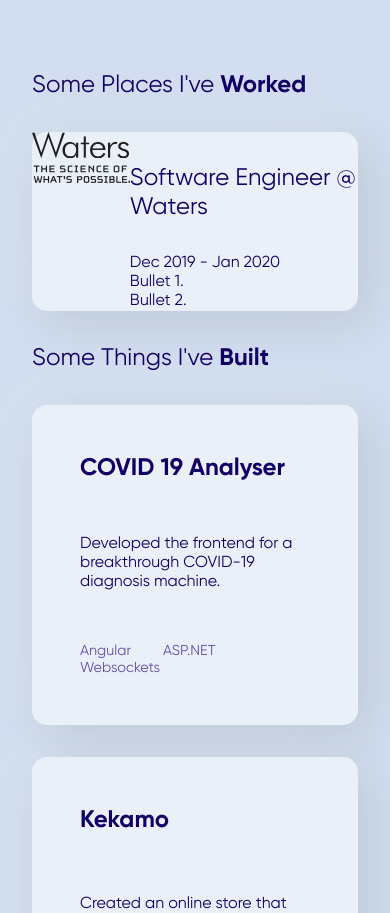
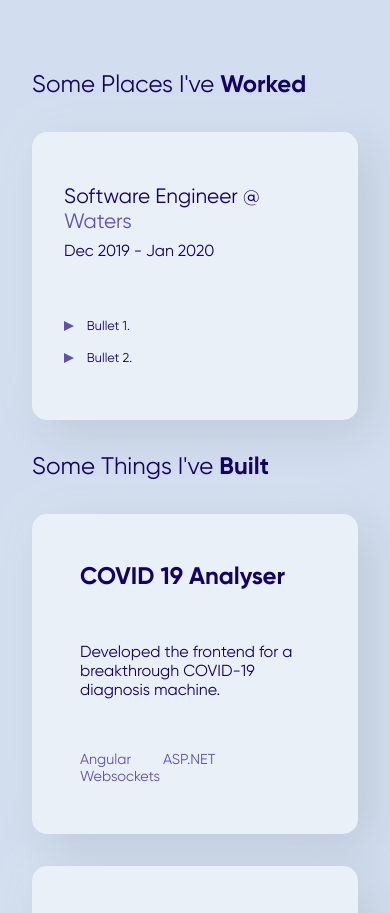
Before and after one commit to eddireeder/personal-website, a React (Create React App) app: page / in a window 390 px wide. Shown: the part 806-1719 px from the top of the page. Built offline with nearby package versions, Linux system fonts and the light colour scheme.

Commit message:
Styled experience block

```diff
--- a/src/components/Experiences/Experience/Experience.scss
+++ b/src/components/Experiences/Experience/Experience.scss
@@ -1,8 +1,81 @@
 .Experience {
   display: grid;
+  height: 18rem;
   grid-template-columns: 30% 70%;
 
   .logo {
-    width: 100%;
+    width: 50%;
+    place-self: center;
+  }
+
+  .information {
+    display: flex;
+    flex-direction: column;
+    justify-content: space-around;
+    padding: 3rem 3rem 3rem 0;
+
+    .title {
+      margin: 0;
+
+      .company {
+        color: #6250ac;
+      }
+    }
+
+    .time-range {
+      font-size: 1rem;
+      margin-top: 0.5rem;
+    }
+
+    .bullet {
+      font-size: 0.9rem;
+      margin: 1rem 0;
+      display: flex;
+
+      &:last-child {
+        margin-bottom: 0;
+      }
+
+      .point {
+        border-top: 5px solid transparent;
+        border-left: 10px solid #6250ac;
+        border-bottom: 5px solid transparent;
+        height: 0;
+        width: 0;
+        margin-right: 0.8rem;
+        position: relative;
+        top: 2px;
+      }
+    }
   }
 }
+
+@media screen and (max-width: 700px) {
+  .Experience {
+    grid-template-columns: 100%;
+
+    .information {
+      padding: 2.5rem;
+    }
+
+    .logo {
+      display: none;
+    }
+  }
+}
+
+@media screen and (max-width: 500px) {
+  .Experience {
+    .information {
+      padding: 2rem;
+
+      .title {
+        font-size: 1.3rem;
+      }
+
+      .bullet {
+        font-size: 0.8rem;
+      }
+    }
+  }
+}
--- a/src/components/Experiences/Experience/Experience.tsx
+++ b/src/components/Experiences/Experience/Experience.tsx
@@ -15,16 +15,19 @@
     <div className="Experience neu-card neu-mid">
       <img className="logo" src={props.image} alt="company logo"></img>
       <div className="information">
-        <div className="title">
-          {props.role} @ {props.company}
-        </div>
-        <div className="time-range">
-          {props.from} - {props.to}
+        <div>
+          <div className="title">
+            {props.role} @ <span className="company">{props.company}</span>
+          </div>
+          <div className="time-range">
+            {props.from} - {props.to}
+          </div>
         </div>
         <div className="bullets">
           {props.bullets.map((bullet, i) => (
             <div className="bullet" key={i}>
-              {bullet}
+              <div className="point"></div>
+              <div className="content">{bullet}</div>
             </div>
           ))}
         </div>
```
